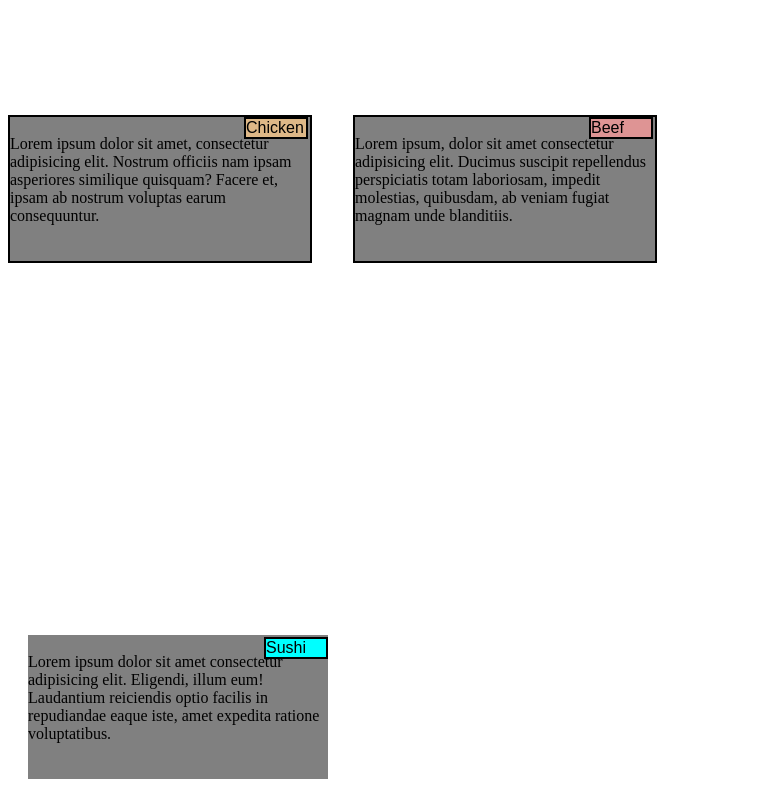
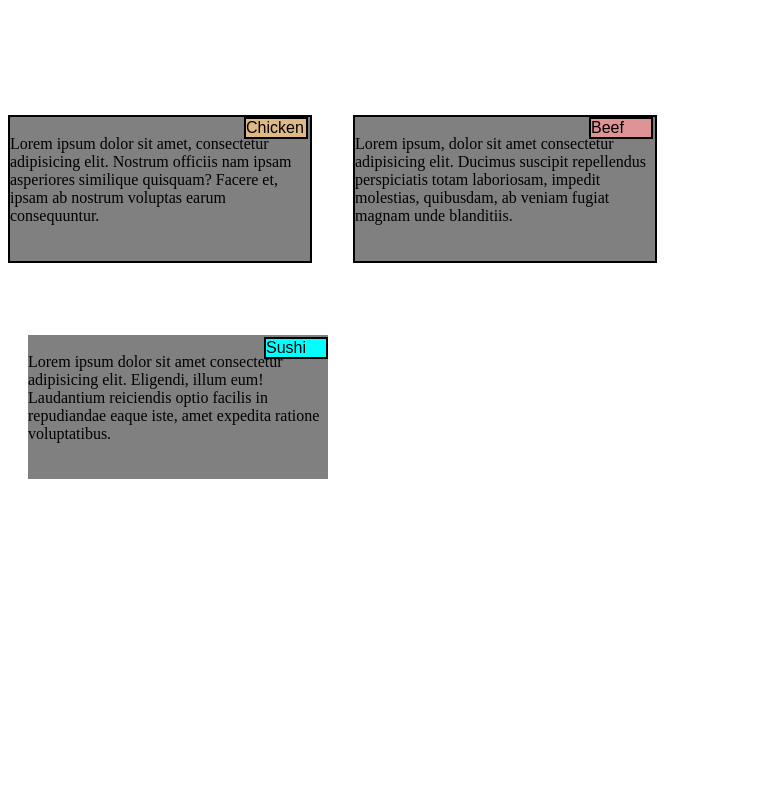
Before and after one commit to namrakansare/namrakansare.github.io, a plain HTML site: page index1.html in a window 1280 px wide. Shown: the part 61-856 px from the top of the page, without its empty margins (0-783 px from the left). After the commit the page ends 800 px from the top, so only its background shows below. Drawn offline with Linux system fonts and the light colour scheme.

Commit message:
Update style1.css

```diff
--- a/style1.css
+++ b/style1.css
@@ -88,7 +88,7 @@ h1{
 }
 @media (min-width:301px) {
     .id3{
-        top:600px;
+        top:300px;
         left:20px;
     }
 }
```
